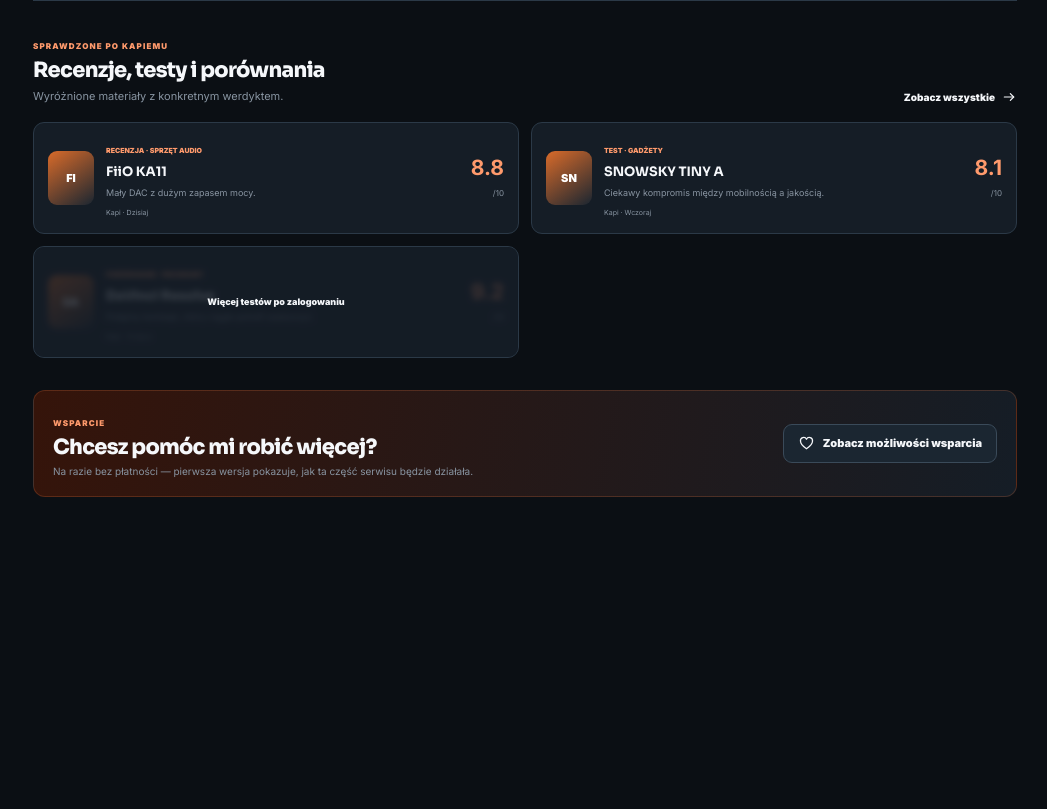
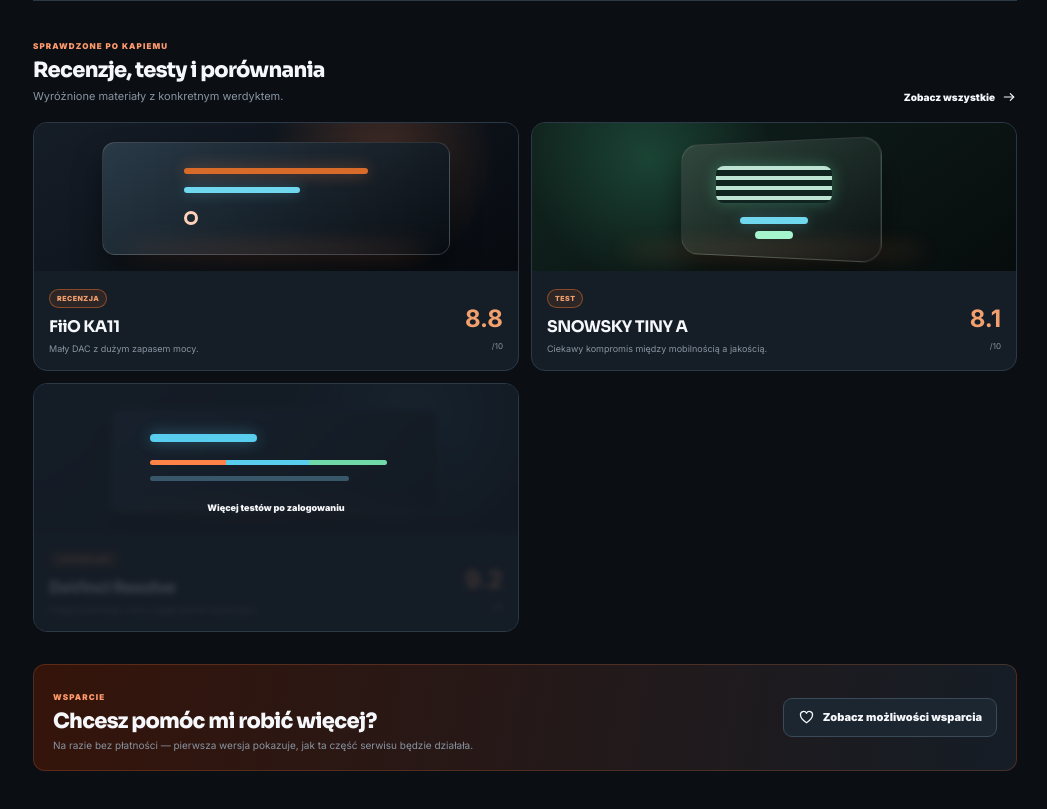
Before and after one commit to kapi1944/Po_Kapiemu, a React (Vite) app: page / in a window 1280 px wide. Shown: the part 2900-3709 px from the top of the page, without its empty margins (233-1280 px from the left). Before the commit the page ends 3453 px from the top, so only its background shows below. Built offline with nearby package versions, Linux system fonts and the light colour scheme.

Commit message:
style: dopracuj karty recenzji i testow

```diff
--- a/src/App.css
+++ b/src/App.css
@@ -222,6 +222,32 @@
 .review-copy small { color: var(--muted); font-size: 7px; }
 .score { text-align: right; }.score strong { display: block; color: var(--brand-strong); font-size: 21px; }.score small { color: var(--muted); font-size: 8px; }
 .review-card.locked-review::after { position: absolute; inset: 0; display: grid; place-items: center; padding: 20px; background: color-mix(in srgb,var(--panel) 82%,transparent); color: var(--text); content: "Więcej testów po zalogowaniu"; font-size: 9px; font-weight: 900; text-align: center; backdrop-filter: blur(3px); }
+.reviews-section .review-card { display: grid; grid-template-columns: 1fr auto; align-content: start; gap: 0 14px; border-radius: 14px; padding: 0; background: var(--panel); }
+.reviews-section .review-thumb { position: relative; grid-column: 1/-1; height: 148px; overflow: hidden; background: radial-gradient(circle at 72% 24%,rgba(255,130,71,.22),transparent 31%),linear-gradient(145deg,#151d27,#070b10); }
+.reviews-section .review-thumb::before,.reviews-section .review-thumb::after,.reviews-section .review-thumb i { position: absolute; display: block; content: ""; }
+.reviews-section .review-thumb::before { inset: 19px 14% 16px; border: 1px solid rgba(255,255,255,.14); border-radius: 13px; background: linear-gradient(145deg,rgba(43,60,74,.95),rgba(8,13,19,.94)); box-shadow: 0 18px 30px rgba(0,0,0,.42); }
+.reviews-section .review-thumb::after { right: 18%; bottom: 18px; left: 18%; height: 5px; border-radius: 50%; background: rgba(255,130,71,.8); filter: blur(11px); opacity: .6; }
+.reviews-section .review-thumb i { z-index: 1; border-radius: 999px; background: var(--reviews); box-shadow: 0 0 15px rgba(255,130,71,.42); }
+.reviews-section .review-thumb i:nth-child(1) { top: 45px; left: 31%; width: 38%; height: 6px; }
+.reviews-section .review-thumb i:nth-child(2) { top: 64px; left: 31%; width: 24%; height: 6px; background: #70d8ee; box-shadow: 0 0 14px rgba(112,216,238,.32); }
+.reviews-section .review-thumb i:nth-child(3) { top: 88px; left: 31%; width: 14px; height: 14px; border: 3px solid #ffd1b9; background: transparent; box-shadow: none; }
+.reviews-section .review-thumb-2 { background: radial-gradient(circle at 24% 24%,rgba(69,201,149,.22),transparent 32%),linear-gradient(145deg,#11241e,#070c0d); }
+.reviews-section .review-thumb-2::before { inset: 18px 29% 13px; border-radius: 18px; background: linear-gradient(145deg,#31483e,#0b1213); transform: perspective(240px) rotateY(-11deg); }
+.reviews-section .review-thumb-2 i { background: #55d8a1; box-shadow: 0 0 15px rgba(85,216,161,.34); }
+.reviews-section .review-thumb-2 i:nth-child(1) { top: 43px; left: 38%; width: 24%; height: 37px; border-radius: 8px; background: repeating-linear-gradient(180deg,rgba(213,255,235,.88) 0 4px,transparent 4px 10px),#10231e; }
+.reviews-section .review-thumb-2 i:nth-child(2) { top: 94px; left: 43%; width: 14%; height: 7px; }
+.reviews-section .review-thumb-2 i:nth-child(3) { top: 108px; left: 46%; width: 8%; height: 8px; border: 0; background: #a4f5cd; }
+.reviews-section .review-thumb-3 { background: radial-gradient(circle at 78% 25%,rgba(89,205,238,.25),transparent 33%),linear-gradient(145deg,#14202d,#080b12); }
+.reviews-section .review-thumb-3::before { inset: 25px 16% 21px; border-radius: 8px; background: linear-gradient(135deg,#233849,#0b1119); transform: perspective(300px) rotateX(4deg); }
+.reviews-section .review-thumb-3 i:nth-child(1) { top: 50px; left: 24%; width: 22%; height: 8px; background: #59cdee; box-shadow: 0 0 15px rgba(89,205,238,.4); }
+.reviews-section .review-thumb-3 i:nth-child(2) { top: 76px; left: 24%; width: 49%; height: 5px; background: linear-gradient(90deg,#ff8247 0 32%,#59cdee 32% 67%,#6fdaa7 67%); box-shadow: none; }
+.reviews-section .review-thumb-3 i:nth-child(3) { top: 92px; left: 24%; width: 41%; height: 5px; border: 0; background: #38586a; box-shadow: none; }
+.reviews-section .review-copy { min-width: 0; padding: 14px 0 15px 15px; }
+.reviews-section .review-copy > span { display: inline-flex; border: 1px solid color-mix(in srgb,var(--reviews) 54%,transparent); border-radius: 999px; padding: 4px 7px; background: color-mix(in srgb,var(--reviews) 12%,transparent); color: #ed9c6c; font-size: 7px; letter-spacing: .07em; }
+.reviews-section .review-copy h3 { margin: 8px 0 5px; font-size: 16px; letter-spacing: -.03em; }
+.reviews-section .review-copy p { display: -webkit-box; overflow: hidden; -webkit-box-orient: vertical; -webkit-line-clamp: 2; }
+.reviews-section .score { align-self: end; padding: 0 15px 17px 0; }
+.reviews-section .score strong { color: #f3a06f; font-size: 24px; }
 .support-strip { display: flex; align-items: center; justify-content: space-between; gap: 20px; border: 1px solid rgba(255,130,71,.2); border-radius: 12px; padding: 19px; background: linear-gradient(100deg,var(--brand-subtle),var(--panel)); }
 .support-strip p { margin: 4px 0 0; color: var(--muted); font-size: 10px; }
 
--- a/src/components/DashboardPanels.tsx
+++ b/src/components/DashboardPanels.tsx
@@ -37,5 +37,5 @@ export function SekcjaPublikacji() {
 }
 
 export function SekcjaRecenzji() {
-  return <section className="section-block reviews-section"><div className="section-head"><div><span className="section-kicker">SPRAWDZONE PO KAPIEMU</span><h2>Recenzje, testy i porównania</h2><p>Wyróżnione materiały z konkretnym werdyktem.</p></div><Link className="text-link desktop-link" to="/recenzje">Zobacz wszystkie <Icon name="arrow" size={16}/></Link></div><div className="reviews-grid">{reviews.map((recenzja,indeks) => <article className={`review-card ${indeks === reviews.length - 1 ? 'locked-review' : ''}`} key={recenzja.title}><div className="review-mark">{recenzja.title.slice(0,2).toUpperCase()}</div><div className="review-copy"><span>{recenzja.category}</span><h3>{recenzja.title}</h3><p>{recenzja.verdict}</p><small>{recenzja.author} · {recenzja.date}</small></div><div className="score"><strong>{recenzja.score}</strong><small>/10</small></div></article>)}</div></section>;
+  return <section className="section-block reviews-section"><div className="section-head"><div><span className="section-kicker">SPRAWDZONE PO KAPIEMU</span><h2>Recenzje, testy i porównania</h2><p>Wyróżnione materiały z konkretnym werdyktem.</p></div><Link className="text-link desktop-link" to="/recenzje">Zobacz wszystkie <Icon name="arrow" size={16}/></Link></div><div className="reviews-grid">{reviews.map((recenzja,indeks) => <article className={`review-card ${indeks === reviews.length - 1 ? 'locked-review' : ''}`} key={recenzja.title}><div className={`review-thumb review-thumb-${indeks + 1}`} aria-hidden="true"><i/><i/><i/></div><div className="review-copy"><span>{recenzja.category.split(' · ')[0]}</span><h3>{recenzja.title}</h3><p>{recenzja.verdict}</p></div><div className="score"><strong>{recenzja.score}</strong><small>/10</small></div></article>)}</div></section>;
 }
```
